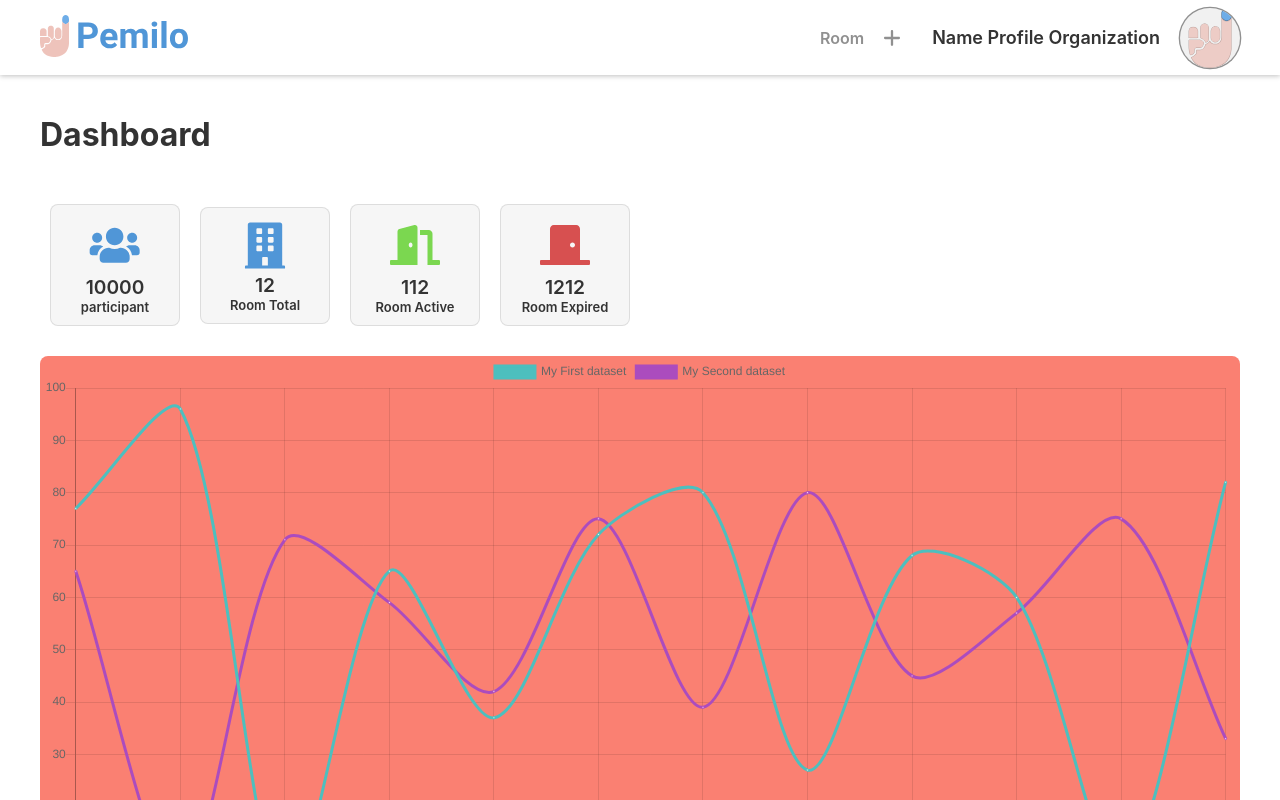
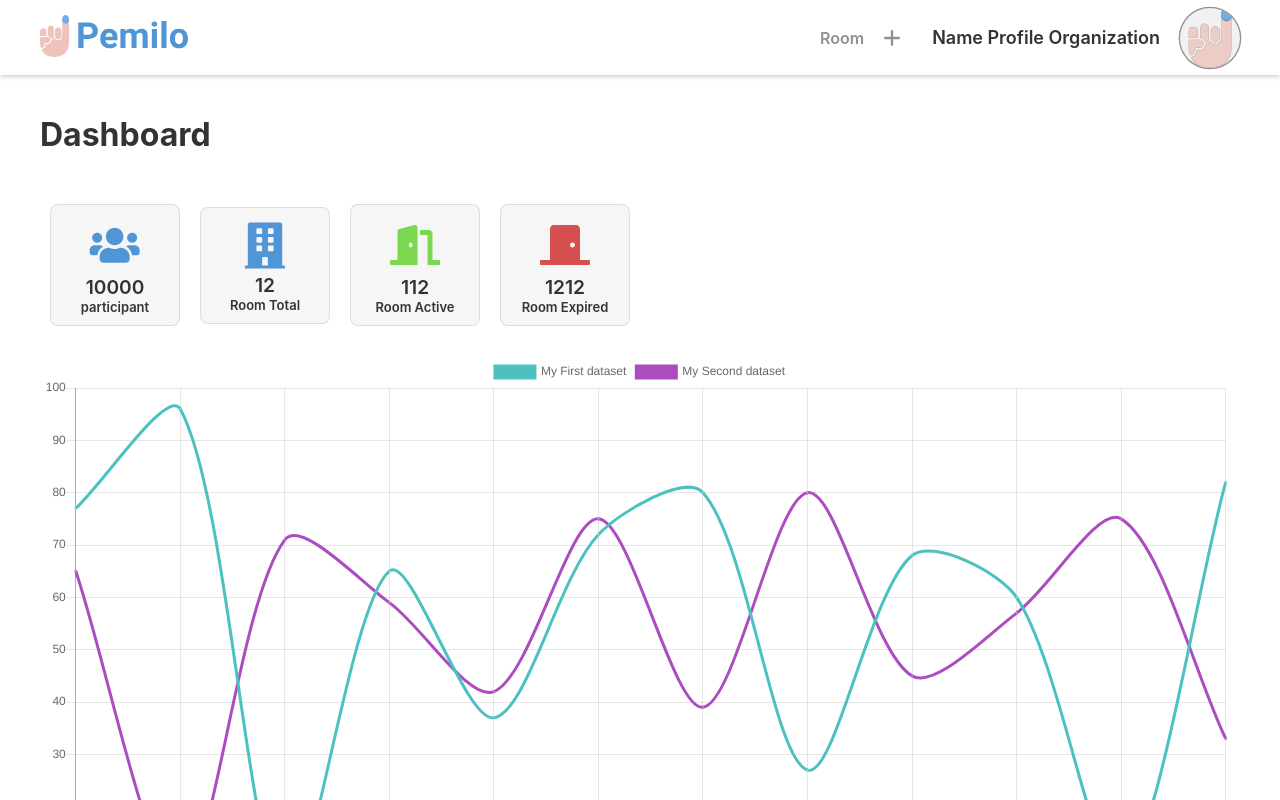
Before and after one commit to Pemiloo/server, a Next.js app: page /page/dashboard in a window 1280 px wide. Shown: the top 800 px of the page. Built offline with nearby package versions, Linux system fonts and the light colour scheme.

Commit message:
modeling graph room

```diff
--- a/styles/page/dashboard.module.css
+++ b/styles/page/dashboard.module.css
@@ -95,7 +95,8 @@
   min-height: 450px;
   margin-top: 20px;
   border-radius: 8px;
-  background-color: salmon;
+  display: flex;
+  align-items: flex-end;
 }
 
 
```
Also changed, not shown: 1 other file (tests, documents, lock files or other folders).
